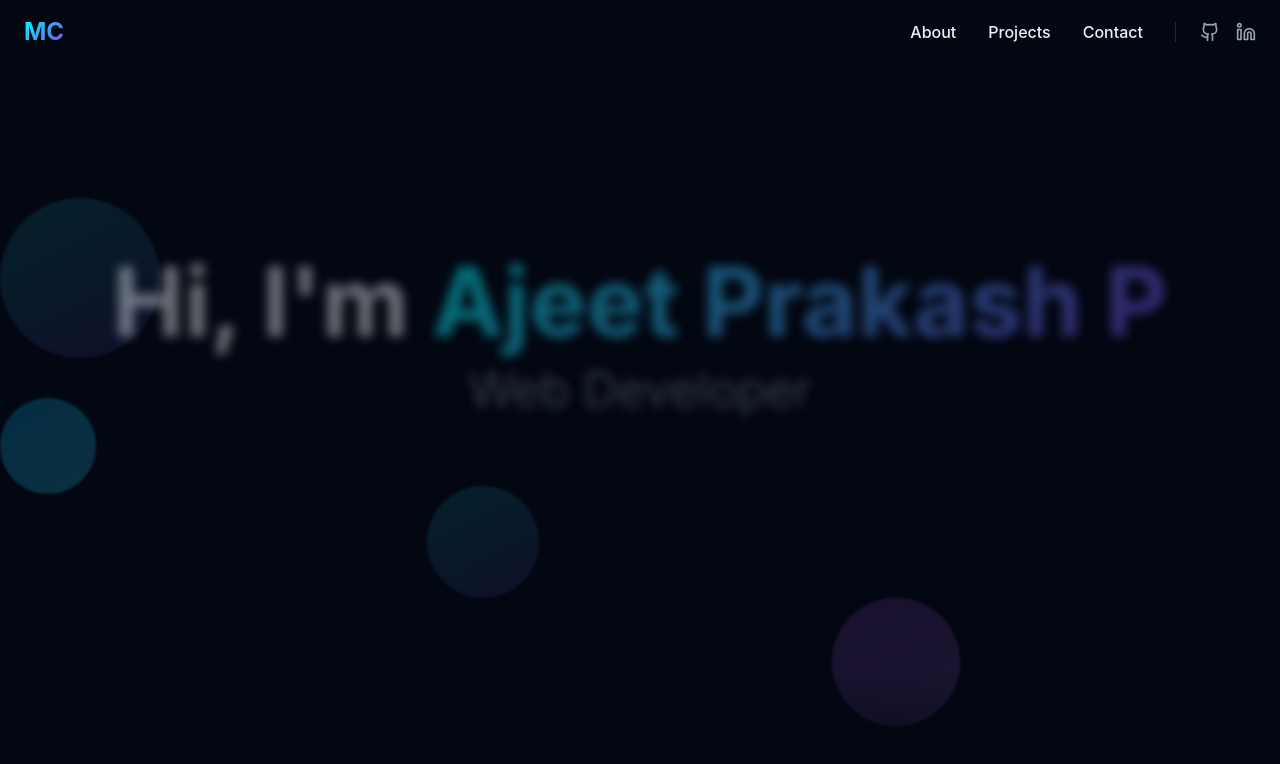
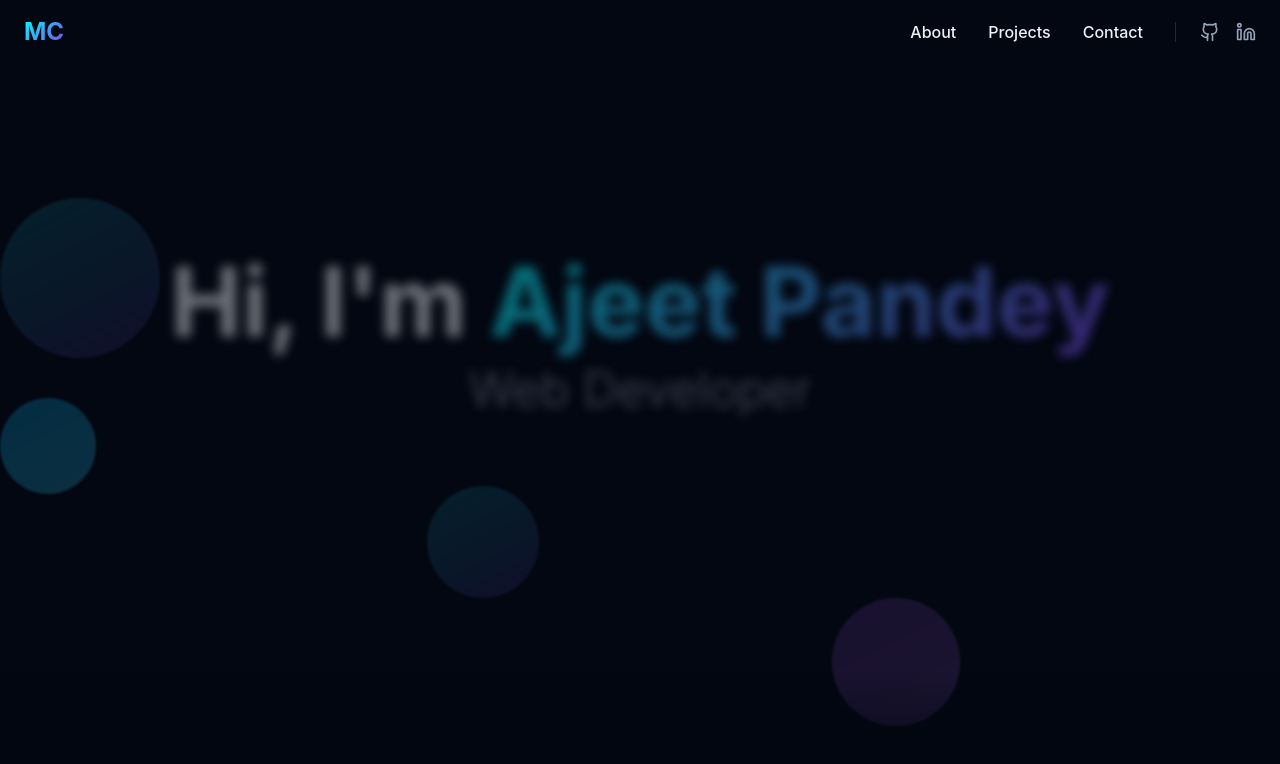
Before and after one commit to ajeetprakash27/stardust-coder-space, a React (Vite) app: page / in a window 1280 px wide. Shown: the top 764 px of the page. Built offline with nearby package versions, Linux system fonts and the light colour scheme.

Commit message:
Update hero name
Update the hero section name to "Ajeet Prakash P".

```diff
--- a/src/components/HeroSection.tsx
+++ b/src/components/HeroSection.tsx
@@ -106,7 +106,7 @@ const HeroSection = () => {
       <div className="relative z-10 container mx-auto px-6 text-center">
         <div ref={headlineRef} className="mb-6">
           <h1 className="text-5xl md:text-7xl lg:text-8xl font-bold mb-4">
-            Hi, I'm <span className="bg-gradient-cyber bg-clip-text text-transparent">Ajeet Prakash P</span>
+            Hi, I'm <span className="bg-gradient-cyber bg-clip-text text-transparent">Ajeet Pandey</span>
           </h1>
           <h2 className="text-3xl md:text-4xl lg:text-5xl font-light text-muted-foreground">
             Web Developer
```
